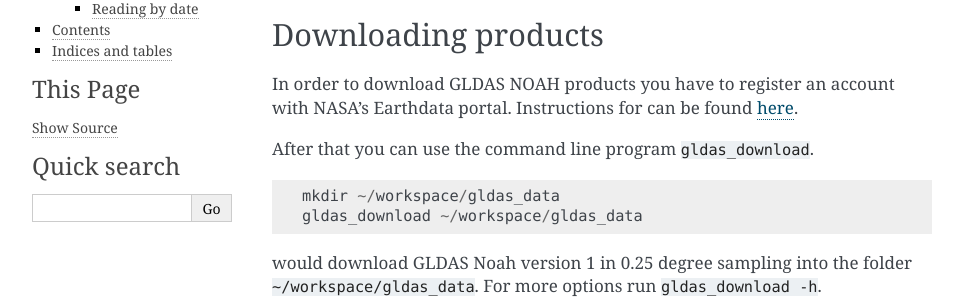
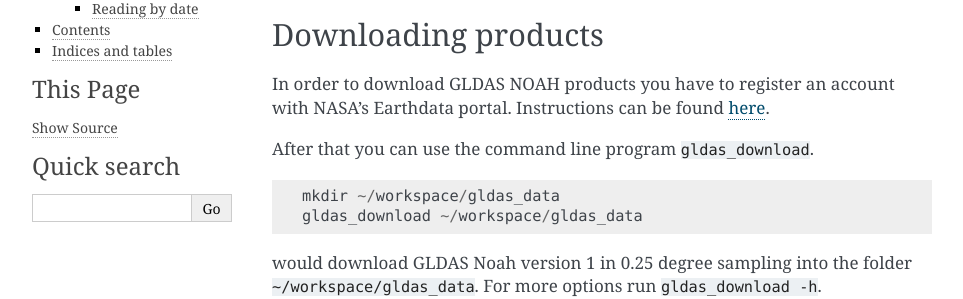
Before and after one commit to TUW-GEO/gldas, a Sphinx documentation site: the page built from docs/index.rst, in a window 1280 px wide and 900 px high. Shown: the part 243-542 px from the top of the window, without its empty margins (148-1111 px from the left). Built offline with Sphinx 7.4.7, drawn with Linux system fonts in a browser that asks for light colours; formulas are drawn with MathJax 3; pages that are not in the unit, such as notebooks, are missing from menus; cross-references to code outside the pages are shown as plain code; part of the change alters nothing that is shown; some of the changed text lies outside the part shown.

```diff
--- a/README.rst
+++ b/README.rst
@@ -23,7 +23,7 @@ Downloading products
 ====================
 
 In order to download GLDAS NOAH products you have to register an account with
-NASA's Earthdata portal. Instructions for can be found `here
+NASA's Earthdata portal. Instructions can be found `here
 <http://disc.sci.gsfc.nasa.gov/registration/registration-for-data-access>`_.
 
 After that you can use the command line program ``gldas_download``.
--- a/docs/conf.py
+++ b/docs/conf.py
@@ -30,6 +30,10 @@ if on_rtd:
     for mod_name in MOCK_MODULES:
         sys.modules[mod_name] = mock.Mock()
     import inspect
+    os.environ['SPHINX_APIDOC_OPTIONS']=','.join(['members',
+                                                  'undoc-members',
+                                                  'inherited-members',
+                                                  'show-inheritance'])
     from sphinx import apidoc
 
     __location__ = os.path.join(os.getcwd(), os.path.dirname(
--- a/docs/reading.rst
+++ b/docs/reading.rst
@@ -62,5 +62,5 @@ The filename is automatically built from the given date.
 
 
 For reading all image between two dates the
-:py:method:`gldas.interface.GLDAS_Noah_v1_025Ds.iter_images` iterator can be
+:py:meth:`gldas.interface.GLDAS_Noah_v1_025Ds.iter_images` iterator can be
 used.
```
